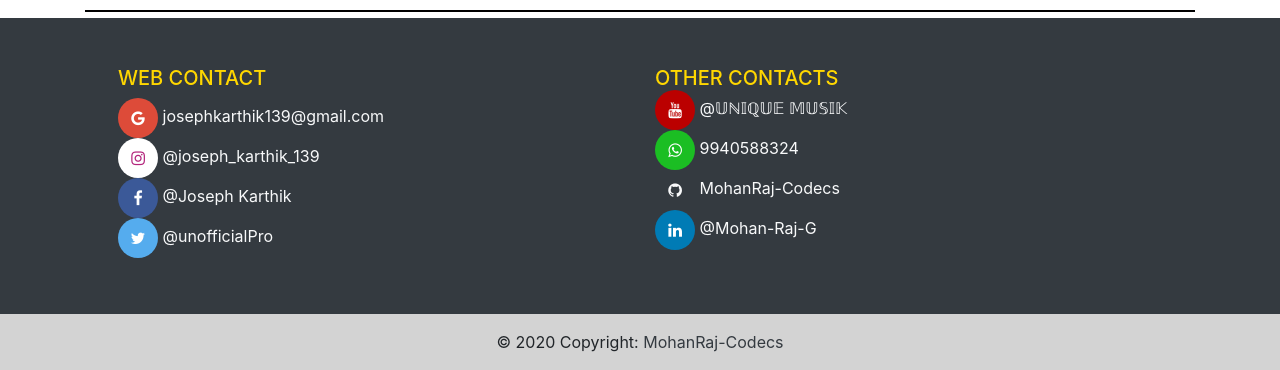
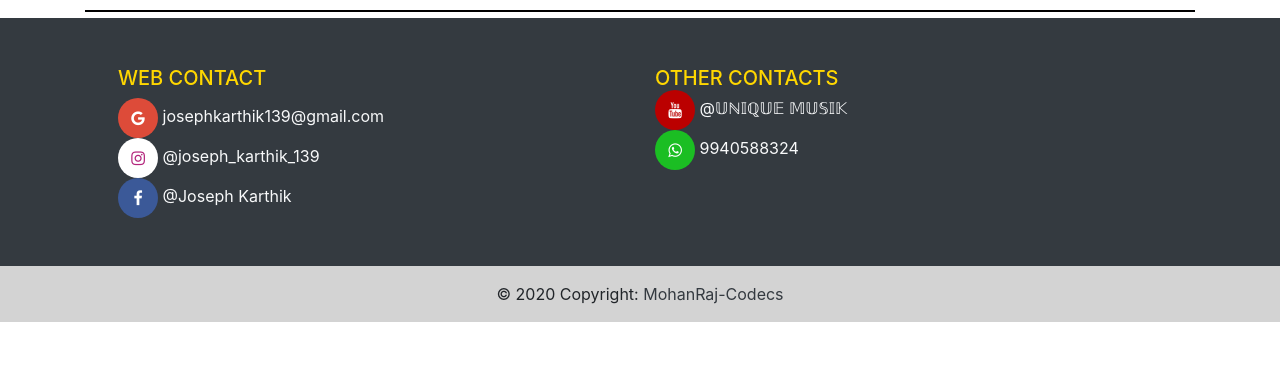
Before and after one commit to Unique-musik/Unique-musik.github.io, a plain HTML site: page index.html in a window 1280 px wide. Shown: the part 2976-3346 px from the top of the page. After the commit the page ends 3298 px from the top, so only its background shows below. Drawn offline with nearby package versions, Linux system fonts and the light colour scheme.

Commit message:
Update index.html

```diff
--- a/index.html
+++ b/index.html
@@ -190,9 +190,6 @@
             <li>
               <a id="facebook"  href="https://www.facebook.com/josephkarthik139" target="_blank" class="text-light"><i class="fa fa-facebook"></i> @Joseph Karthik</a>
             </li>
-            <li>
-              <a id="twitter fake" onclick="footer_error('twitter fake')" href="#!" class="text-light"><i class="fa fa-twitter"></i>  @unofficialPro</a>
-            </li>
           </ul>
         </div>
         <!--Grid col-->
@@ -207,12 +204,6 @@
             </li>
             <li>
               <a href="whatsapp:contact=9940588324" class="text-light" target="_blank"><i class="fa fa-whatsapp"></i>  9940588324</a>
-            </li>
-            <li>
-              <a href="https://github.com/Mohan-Raj-Codecs/Mohan-Raj-Codecs.github.io" class="text-light" target="_blank"><i class="fa fa-github"></i>  MohanRaj-Codecs</a>
-            </li>
-            <li>
-              <a href="https://www.linkedin.com/in/mohan-raj-g-592868202" target="_blank" class="text-light"><i class="fa fa-linkedin"></i>  @Mohan-Raj-G</a>
             </li>
           </ul>
         </div>
```
